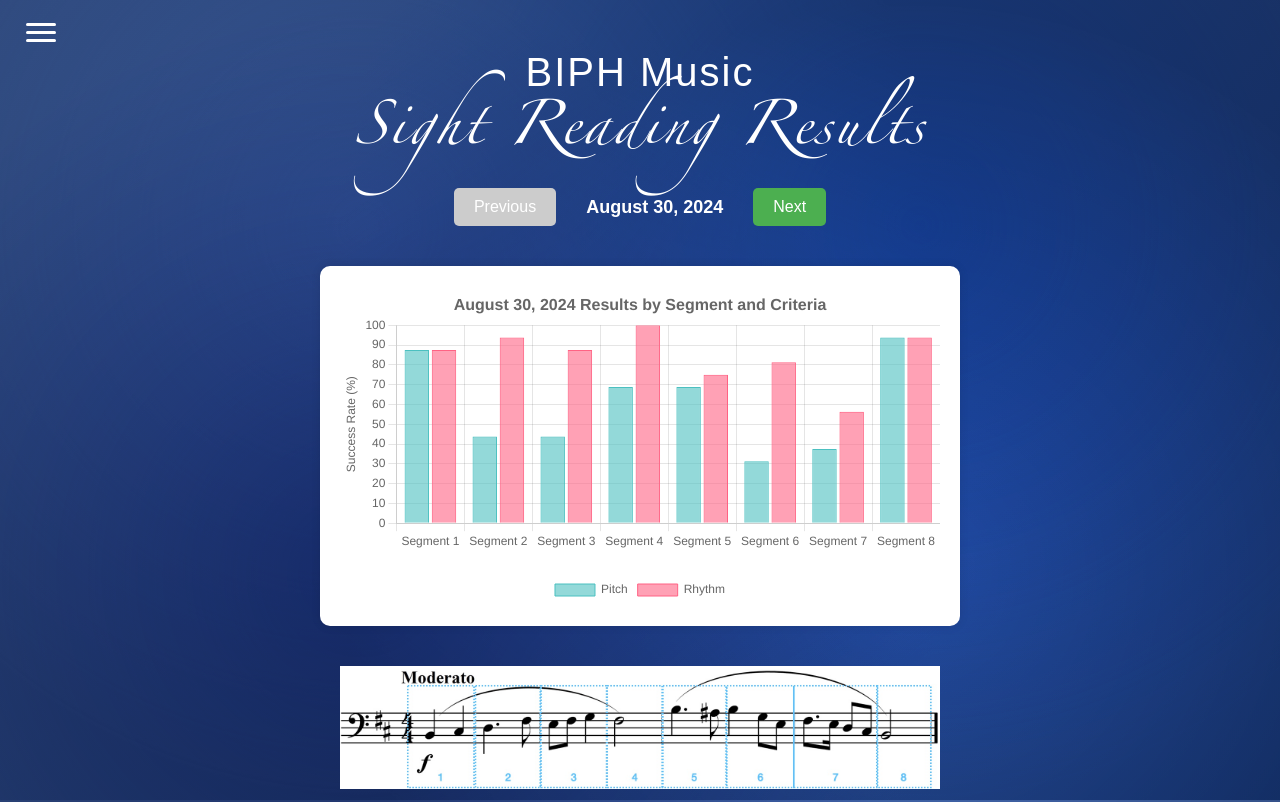
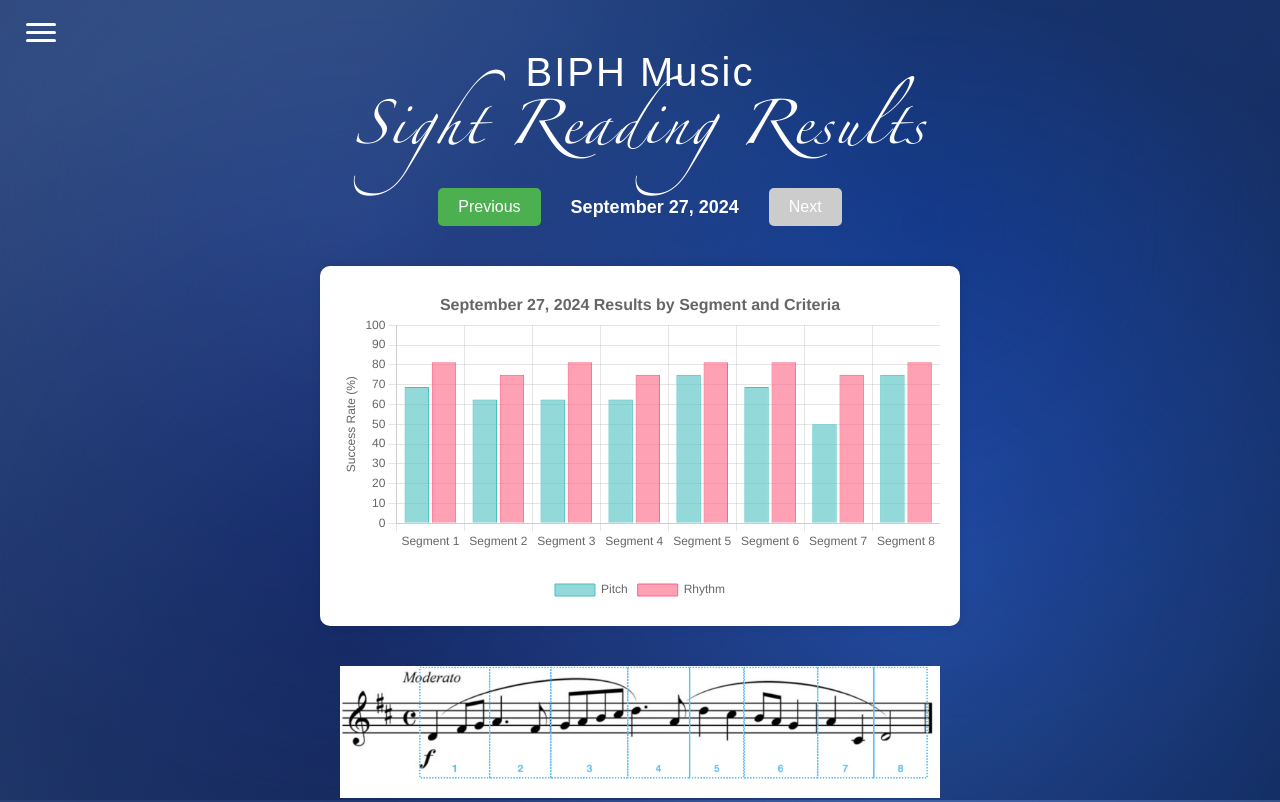
Before and after one commit to BIPHMusic/sightreadingresults, a plain HTML site: page index.html in a window 1280 px wide. Shown: the top 802 px of the page. Drawn offline with nearby package versions, Linux system fonts and the light colour scheme.

Commit message:
Add files via upload

```diff
--- a/index.html
+++ b/index.html
@@ -306,9 +306,9 @@
     <h1 class="Subtitle">Sight Reading Results</h1>
 
     <div class="stepper">
-        <button class="stepper-button" id="prevButton" onclick="changeDate(-1)">Previous</button>
+        <button class="stepper-button" id="prevButton" onclick="changeDate(1)">Previous</button>
         <span class="date-display" id="currentDate"></span>
-        <button class="stepper-button" id="nextButton" onclick="changeDate(1)">Next</button>
+        <button class="stepper-button" id="nextButton" onclick="changeDate(-1)">Next</button>
     </div>
 
     <div class="container">
@@ -326,25 +326,11 @@
     </div>
 
     <script>
-    // Hamburger menu functionality
-    const menuToggle = document.querySelector('.menu-toggle');
-    const menuItems = document.querySelector('.menu-items');
-
-    menuToggle.addEventListener('click', () => {
-        menuToggle.classList.toggle('open');
-        menuItems.classList.toggle('show');
-    });
-
-    // Close the menu when clicking outside
-    document.addEventListener('click', (event) => {
-        if (!menuToggle.contains(event.target) && !menuItems.contains(event.target)) {
-            menuToggle.classList.remove('open');
-            menuItems.classList.remove('show');
-        }
-    });
+   // Hamburger menu functionality
+    // ... (hamburger menu code remains the same) ...
 
     // Chart.js and date stepper functionality
-    const dates = ['August 30, 2024', 'September 6, 2024', 'September 13, 2024', 'September 20, 2024', 'September 27, 2024'];
+    const dates = ['September 27, 2024', 'September 20, 2024', 'September 13, 2024', 'September 6, 2024', 'August 30, 2024'];
     let currentDateIndex = 0;
     const ctx = document.getElementById('assessmentChart').getContext('2d');
     let chart;
@@ -387,8 +373,8 @@
         document.getElementById('sightReadingImage').src = chartData.image;
         document.getElementById('currentDate').textContent = date;
 
-        document.getElementById('prevButton').disabled = (currentDateIndex === 0);
-        document.getElementById('nextButton').disabled = (currentDateIndex === dates.length - 1);
+        document.getElementById('nextButton').disabled = (currentDateIndex === 0);
+        document.getElementById('prevButton').disabled = (currentDateIndex === dates.length - 1);
     }
 
     function changeDate(direction) {
@@ -450,7 +436,7 @@
         }
     });
 
-    // Initialize with the first date
+    // Initialize with the first date (now the most recent)
     updateChart(dates[currentDateIndex]);
     </script>
 </body>
```
